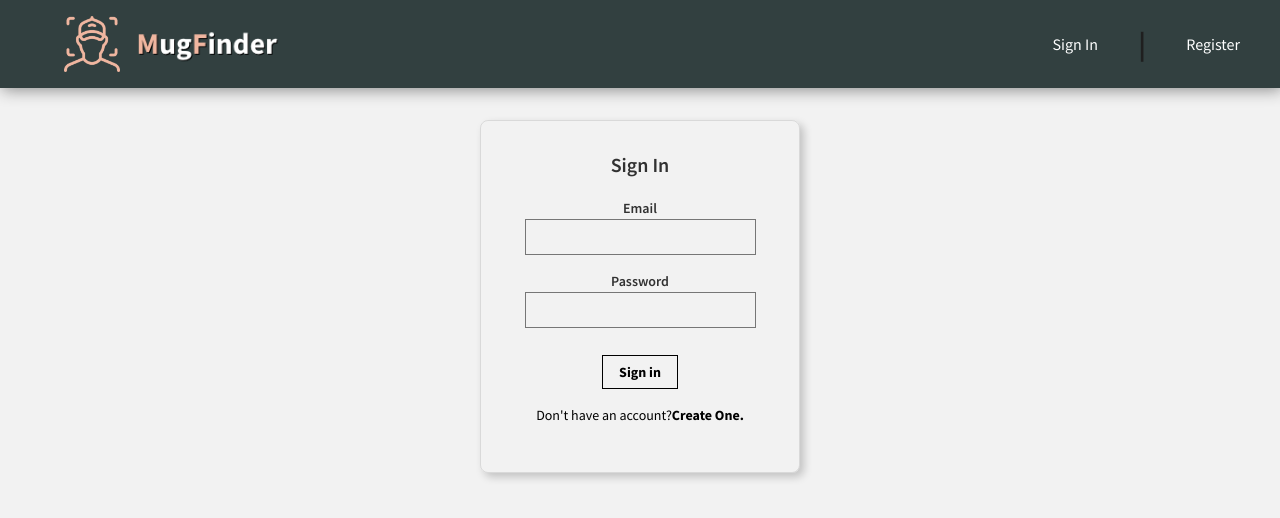
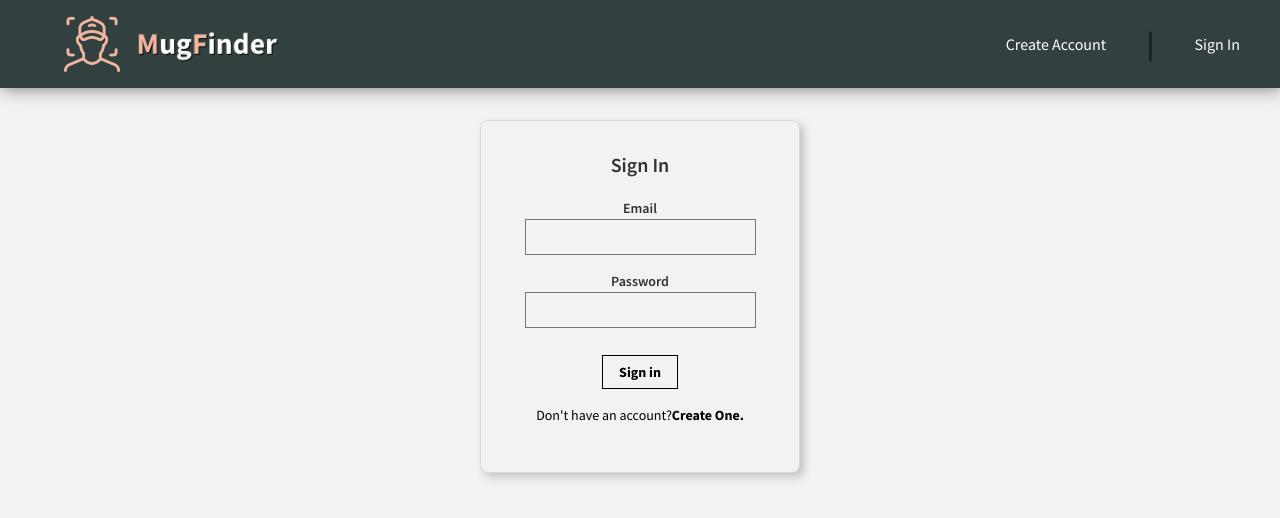
Before and after one commit to ckaethler/MugFinder, a React (Create React App) app: page / in a window 1280 px wide. Shown: the top 518 px of the page. Built offline with nearby package versions, Linux system fonts and the light colour scheme.

Commit message:
CLeaning up top nav

```diff
--- a/src/components/Navigation/Navigation.css
+++ b/src/components/Navigation/Navigation.css
@@ -15,7 +15,6 @@
     text-align: left;
     color: #1f1f1f;
     padding: 0px;
-    /* margin: 0px; */
 }
 
 .nav-links {
@@ -32,11 +31,6 @@
     display: flex;
 }
 
-.full-logo img {
-    /* align-content: center; */
-    /* justify-content: center; */
-}
-
 .logo {
     margin: 16px;
     margin-left: 64px;
--- a/src/components/Navigation/Navigation.js
+++ b/src/components/Navigation/Navigation.js
@@ -35,16 +35,18 @@ const Navigation = ({onRouteChange, isSignedIn}) => {
     // Handles if user isn't authenticated
     } else {
         navigation_links = <div className="nav-links">
+            {/* Create Account */}
+            <p
+                onClick={() => onRouteChange('register')}
+                className="nav-link pointer">
+                Create Account
+            </p>
+            {line_divider}
+            {/* Sign In */}
             <p
                 onClick={() => onRouteChange('signin')}
                 className="nav-link pointer">
                 Sign In
-            </p>
-            {line_divider}
-            <p
-                onClick={() => onRouteChange('register')}
-                className="nav-link pointer">
-                Register
             </p>
         </div>
     }
@@ -53,7 +55,9 @@ const Navigation = ({onRouteChange, isSignedIn}) => {
         // Creates top navigation
         <nav className="top-nav">
             {/* Logo and Name */}
-            <div className="full-logo pointer" onClick={() => onRouteChange('home')}>
+            <div
+                // onClick={() => onRouteChange('home')}
+                className="full-logo pointer" >
                 <img
                     className="logo"
                     src={Logo}
```
